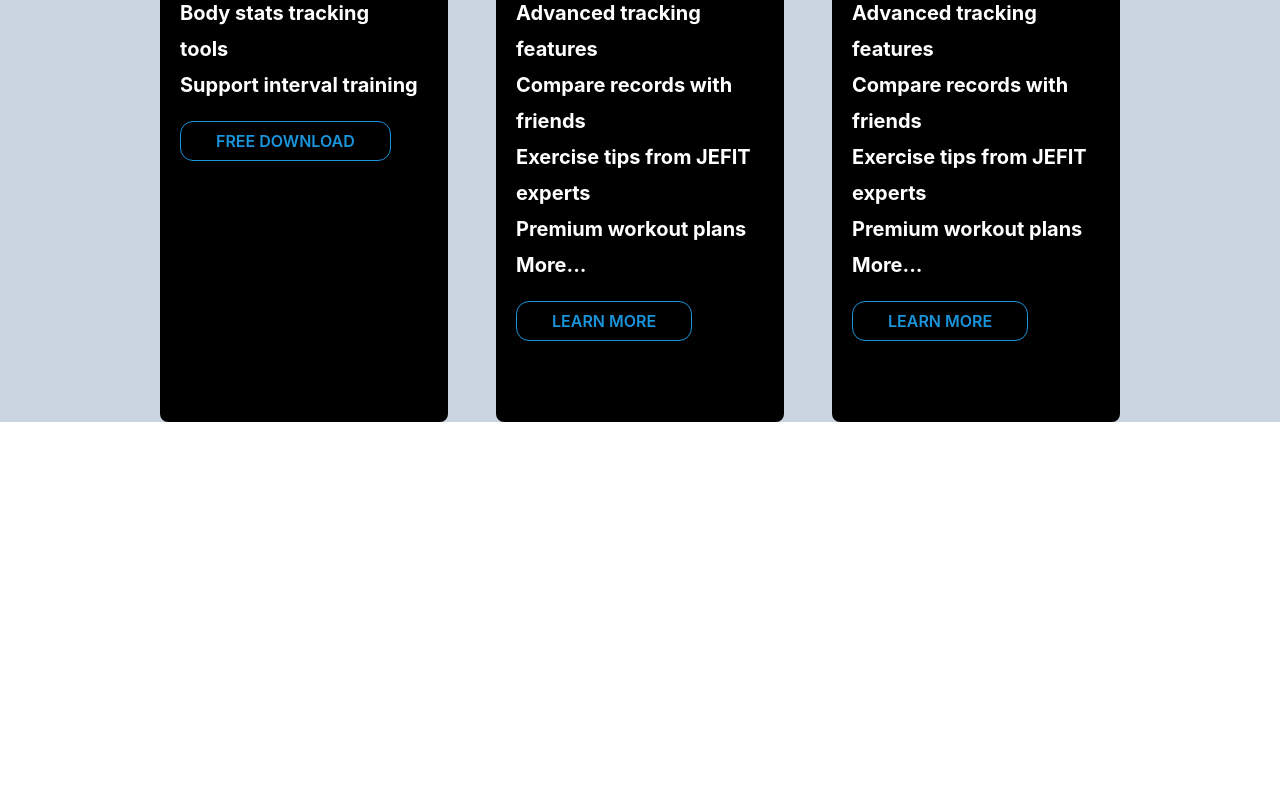
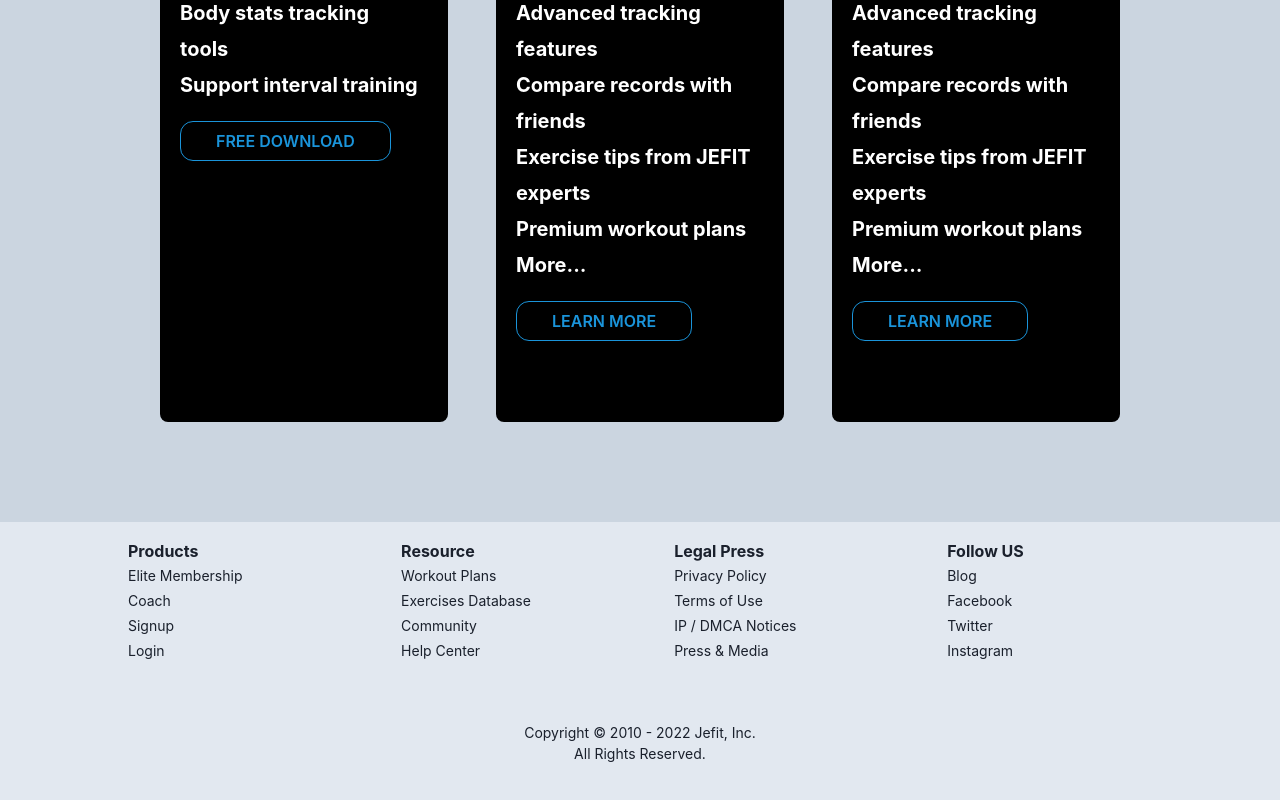
Before and after one commit to akshay123332/Fitness-Freak, a React (Create React App) app in the folder FitnessFreak/: page / in a window 1280 px wide. Shown: the part 4000-4800 px from the top of the page. Before the commit the page ends 4422 px from the top, so only its background shows below. Built offline with nearby package versions, Linux system fonts and the light colour scheme.

Commit message:
git init

```diff
--- /dev/null
+++ b/FitnessFreak/src/Components/Footer.jsx
@@ -0,0 +1,35 @@
+import { Box,Flex,Image,Select,Button,Spacer,Heading,Text,Stack } from '@chakra-ui/react'
+import {Link} from "react-router-dom"
+import FooterComponent from "./FooterComponent"
+
+export default  function Footer(){
+    return(
+        <>
+         <Box bgColor="#E2E8F0"  w="100%" h="200px"  paddingTop="20px"  >
+                 <Box w="80%" h="150px" bgColor="#E2E8F0"  margin="auto" >
+               <Flex justifyContent="space-between" >
+                <FooterComponent
+                heading="Products" firstpara="Elite Membership"
+              secpara="Coach" thirdpara="Signup"   fourthpara="Login"/>
+
+                <FooterComponent
+                heading="Resource" firstpara="Workout Plans"
+              secpara="Exercises Database" thirdpara="Community"
+               fourthpara="Help Center"/>
+
+         <FooterComponent
+                heading="Legal Press" firstpara="Privacy Policy"
+              secpara="Terms of Use" thirdpara="IP / DMCA Notices"
+               fourthpara="Press & Media"/>
+
+          <FooterComponent
+                heading="Follow US" firstpara="Blog"
+              secpara="Facebook" thirdpara="Twitter"
+               fourthpara="Instagram"/>
+
+              </Flex>
+                 </Box>
+             </Box>
+        </>
+    )
+}
--- /dev/null
+++ b/FitnessFreak/src/Components/FooterComponent.jsx
@@ -0,0 +1,21 @@
+import { Box,Flex,Image,Select,Button,Spacer,Heading,Text,Stack } from '@chakra-ui/react'
+import {Link} from "react-router-dom"
+
+
+export default function FooterComponent(props){
+    const{heading,firstpara,secpara,thirdpara,fourthpara}=props;
+
+    return (
+        <>
+       <Box w="20%" h="150px" bgColor="#E2E8F0"  textAlign="left"  >
+                 <Stack spacing={1} >
+                 <Heading as='h5' size='sm'>{heading}</Heading>
+                 <Text fontSize='sm'><Link>{firstpara}</Link></Text>
+                 <Text fontSize='sm'><Link>{secpara}</Link></Text>
+                  <Text fontSize='sm'><Link>{thirdpara}</Link></Text>
+                  <Text fontSize='sm'><Link>{fourthpara}</Link></Text>
+                 </Stack>
+                 </Box>
+        </>
+    )
+}
--- a/FitnessFreak/src/Pages/Homepage.jsx
+++ b/FitnessFreak/src/Pages/Homepage.jsx
@@ -5,6 +5,7 @@ import Workoutboxlast from "../Components/WorkoutBoxlast";
 import {Link} from "react-router-dom"
 import Freeplan from "../Components/Freeplan";
 import Eliteplan from "../Components/ElitePlan"
+import  Footer from "../Components/Footer"
 
 import { Box,Flex,Image,Select,Button,Spacer,Heading,Text,Stack } from '@chakra-ui/react'
 import { StarIcon,Icon } from '@chakra-ui/icons';
@@ -90,8 +91,8 @@ export default  function Homepage(){
              <Box  w="100%" h="150px" bgColor="#CBD5E0" paddingTop="60px"  >
              <Heading bg="BlackAlpha.100"  as='h3' size='xl'>PLANS THAT SUIT YOU BEST</Heading>
              </Box>
-             <Box  w="100%" h="850px" bgColor="#CBD5E0"  >
-              <Box w="75%" h="850px" bgColor="#CBD5E0"  margin="auto" >
+             <Box  w="100%" h="950px" bgColor="#CBD5E0"  >
+              <Box w="75%" h="850px" bgColor="#CBD5E0"  margin="auto"  >
                  <Flex justifyContent="space-between" >
                  <Freeplan/>
                  <Eliteplan   heading="Elite Monthly" firstpara="$12.99/month"
@@ -111,11 +112,14 @@ export default  function Homepage(){
     tenthpara="Exercise tips from JEFIT"  elevenpara="experts"
     twelthpara="Premium workout plans"  thirteenpara="More..."
      btnText="LEARN MORE" />
-
-
-                 </Flex>
+                  </Flex>
               </Box>
              </Box>
+            <Footer/>
+            <Box  w="100%" h="100px" bgColor="#E2E8F0"   >
+            <Text fontSize='sm'>Copyright © 2010 - 2022 Jefit, Inc.</Text>
+            <Text fontSize='sm'>All Rights Reserved.</Text>
+        </Box>
         </>
     )
 }
--- a/FitnessFreak/src/Pages/Login.jsx
+++ b/FitnessFreak/src/Pages/Login.jsx
@@ -1,7 +1,114 @@
+import { Box,Flex,Image,Select,Button,Spacer,Heading,Text,Stack,Input, Checkbox } from '@chakra-ui/react'
+import {NavLink} from "react-router-dom"
+import {useState} from "react";
+import {Navigate} from "react-router-dom"
+
+export default  function Login(){
+    const[email,setemail]=useState("");
+    const[password,setpassword]=useState("");
+    const[token,settoken]=useState(null);
+    const[loading,setloading]=useState(false)
+
+   async function HandleLogin(){
+   try{
+    console.log("hi");
+    console.log(email,password)
+    setloading(true)
+       let res=await fetch(`https://reqres.in/api/login`,{
+        method:"POST",
+        headers:{
+            'Content-Type': 'application/json'
+        },
+        body:JSON.stringify({email,password})
+       });
+       let data= await res.json();
+       console.log(data)
+       settoken(data.token)
+       setloading(false)
+   }catch(err){
+    console.log("err")
+    setloading(false)
+    alert(`Something Wrong`)
+   }
+
+   if(token){
+    return <Navigate to="/" />
+     }else{
+      alert(`something Wrong`)
+     }
+}
 
 
-export default  function Login(){
-    return<h1>Login</h1>
+
+ console.log(email,password)
+    return(
+        <Box w="100%"  paddingTop="100px"  backgroundImage="https://t3.ftcdn.net/jpg/03/20/45/94/360_F_320459471_0PMbOAM3ahJJdUeMvbuvg3uDmsh2ye1o.jpg" h="800px" >
+             <Heading bg="BlackAlpha.100"  as='h3' size='xl' color="white" paddingBottom="10px" >JEFIT</Heading>
+        <Box w="40%"   paddingTop="100px"  bgColor="white"  h="600px" margin="auto" borderRadius="13px" >
+
+    <Heading bg="BlackAlpha.100"  as='h3' size='xl'>LOG IN</Heading>
+     <Box w="95%"   margin="auto" textAlign="left" paddingLeft="15px" >
+     <Stack spacing={4}>
+     <label>
+     Username or Email
+       </label>
+     <Input variant='outline' value={email} onChange={(e)=>setemail(e.target.value)}  placeholder='Username or Email'  />
+     <label  >
+     Password
+     </label>
+      <Input variant='outline' value={password} onChange={(e)=>setpassword(e.target.value)} placeholder='Password' />
+      <Flex w="100%" justifyContent="space-between">
+      <Box display="flex" >
+      <h2 >Remember Me</h2>
+      <Checkbox />
+      </Box>
+    <Box>
+    <NavLink>Forgot Password?</NavLink>
+   </Box>
+ </Flex>
+ <Button paddingLeft="35px" isLoading={loading} paddingRight="35px"  borderRadius="13px" bgColor="black"
+ variant='outline'  size='md' colorScheme='twitter' onClick={()=>HandleLogin()} >LOG IN</Button>
+
+ </Stack>
+     </Box>
+    <Box w="95%" bgColor="white" margin="auto" paddingTop="10px" >
+    <Stack spacing={4}></Stack>
+    <Text>Or continue with</Text>
+    <br/>
+    <Flex w="40%"  margin="auto" justifyContent="space-between" >
+       <Image src="https://www.jefit.com/images/rg_google.svg"  />
+       <Image src="https://www.jefit.com/images/rg_fb.svg"  />
+       <Image src="https://www.jefit.com/images/rg_apple.svg"  />
+    </Flex>
+    <br/>
+    <Flex margin="auto" w="50%"  >
+        <Text>New to JEFIT?</Text>
+        <NavLink>Create an account.</NavLink>
+    </Flex>
+    </Box>
+        </Box>
+        </Box>
+
+
+    )
 
 
 }
+
+{/* <label >
+Username or Email
+</label>
+ <Input variant='outline' placeholder='Outline'  />
+ <label  >
+ Password
+</label>
+ <Input variant='outline' placeholder='Outline' />
+ <Flex w="100%" justifyContent="space-between">
+ <Box display="flex" >
+ <h2 >Remember Me</h2>
+ <Checkbox />
+ </Box>
+ <Box>
+<NavLink>Forgot Password?</NavLink>
+ </Box>
+ </Flex> */}
```
